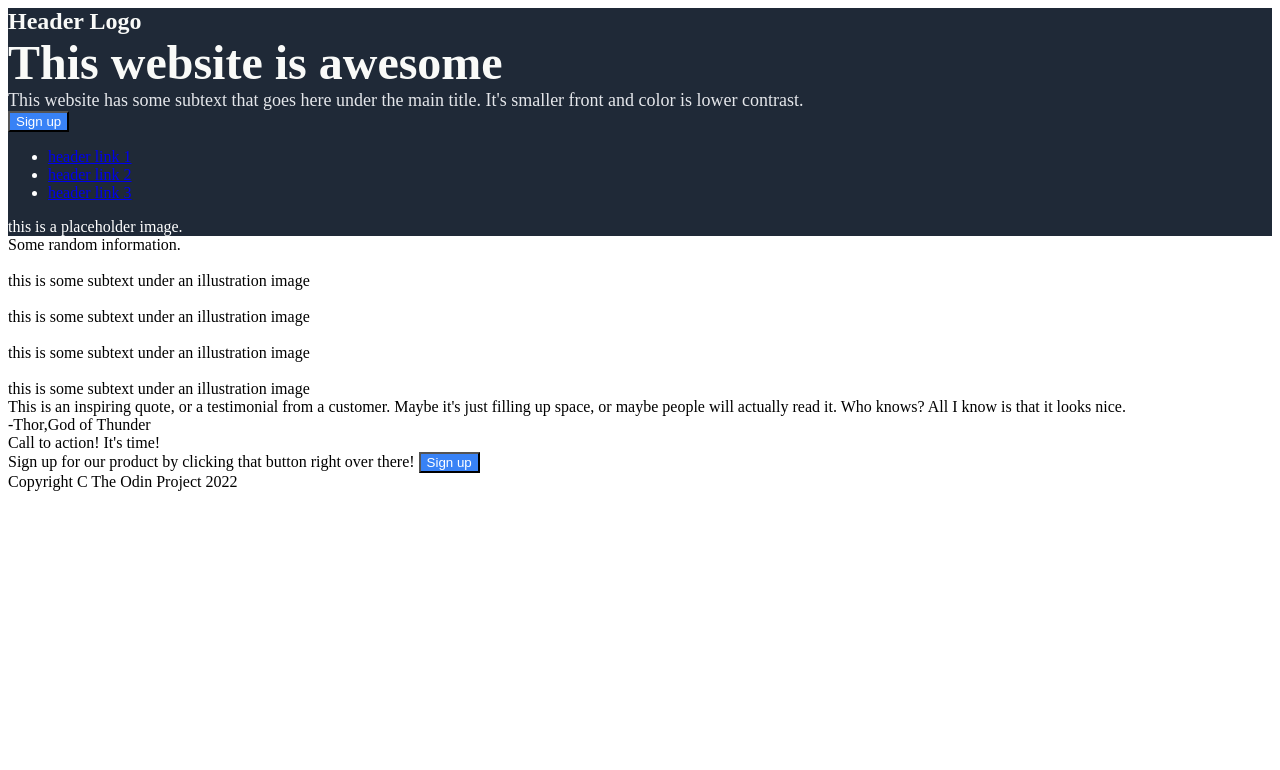
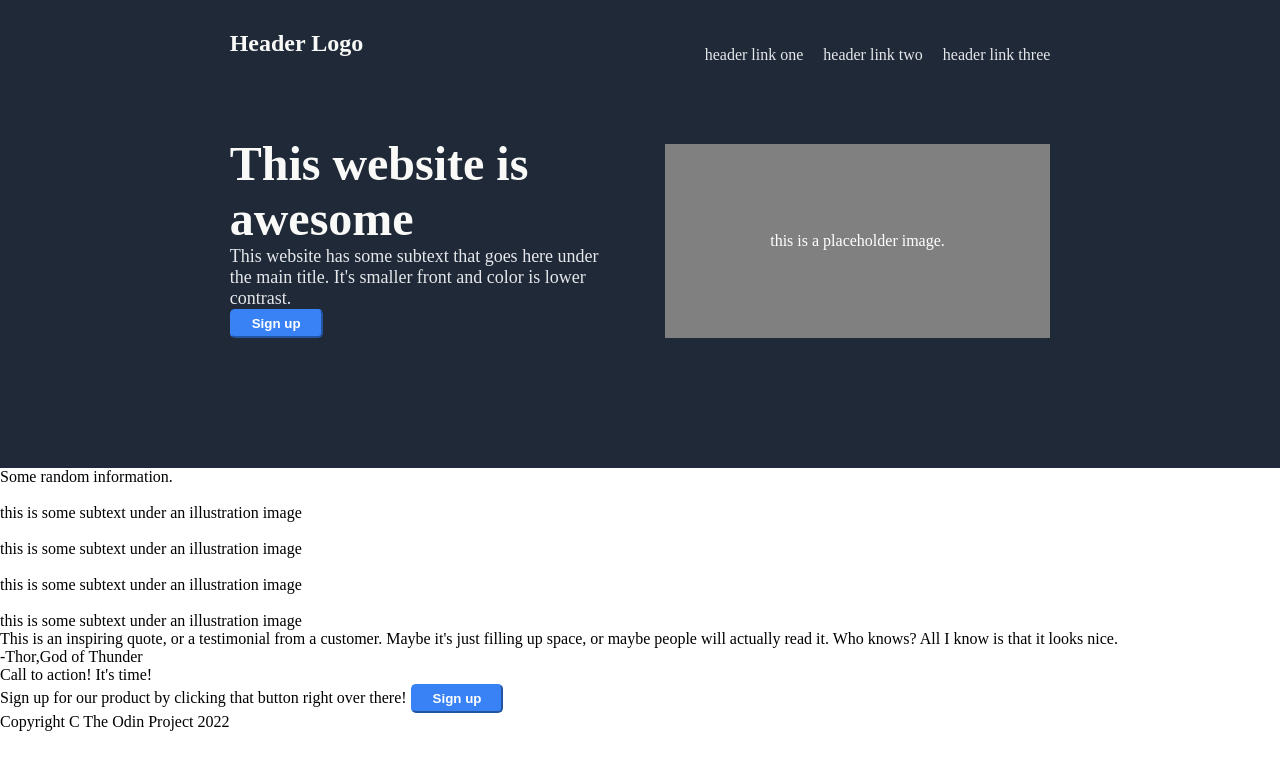
Before and after one commit to EJ-Buggs/flexbox-landing-page, a plain HTML site: page index.html in a window 1280 px wide. Drawn offline with Linux system fonts and the light colour scheme.

Commit message:
add css header

```diff
--- a/index.html
+++ b/index.html
@@ -11,18 +11,17 @@
         <div class="header">
             <div class="left-head">
                 <div class="logo">Header Logo</div>
-                <div class="main-text">This website is awesome</div>
-                <div class="second-text">
-                    This website has some subtext that goes here under the main title.
-                    It's smaller front and color is lower contrast.
+                <div class="container">
+                  <div class="main-text">This website is awesome</div>
+                  <div class="second-text">This website has some subtext that goes here under the main title. It's smaller front and color is lower contrast.</div>
+                  <button class="sign-up-h">Sign up</button>
                 </div>
-                <button class="sign-up-h">Sign up</button>
             </div>
             <div class="right-head">
                 <ul>
-                    <li><a href="#">header link 1</a></li>
-                    <li><a href="#">header link 2</a></li>
-                    <li><a href="#">header link 3</a></li>
+                    <li><a href="#">header link one</a></li>
+                    <li><a href="#">header link two</a></li>
+                    <li><a href="#">header link three</a></li>
                 </ul>
                 <div class="head-img">this is a placeholder image.</div>
             </div>
--- a/styles.css
+++ b/styles.css
@@ -1,11 +1,33 @@
 body {
     display: flex;
     flex-direction: column;
+    margin: 0px;
 }
 
 .header {
     background-color: #1f2937;
     color:white;
+    display: flex;
+    justify-content: center;
+}
+
+.left-head, .right-head {
+    display: flex;
+    flex-direction: column;
+    justify-content: space-between;
+    gap: 64px;
+    padding: 30px;
+    margin-bottom: 100px;
+    flex-shrink: 0;
+}
+
+.left-head {
+    margin-left: 100px;
+    max-width: 375px;
+}
+
+.right-head {
+    margin-right: 100px;
 }
 
 .logo {
@@ -27,5 +49,27 @@ body {
 
 button {
     color: white;
+    font-weight: bold;
+    padding: 5px 20px;
     background-color: #3882F6;
+    border-radius: 5px;
+    border-color: #3882F6;
 }
+
+ul {
+    list-style-type: none;
+    display: flex;
+    gap: 20px;
+}
+
+a {
+    text-decoration: none;
+    color: #e5e7eb;
+}
+
+.head-img {
+    display: flex;
+    justify-content: center;
+    background-color: gray;
+    padding: 88px;
+}
```
